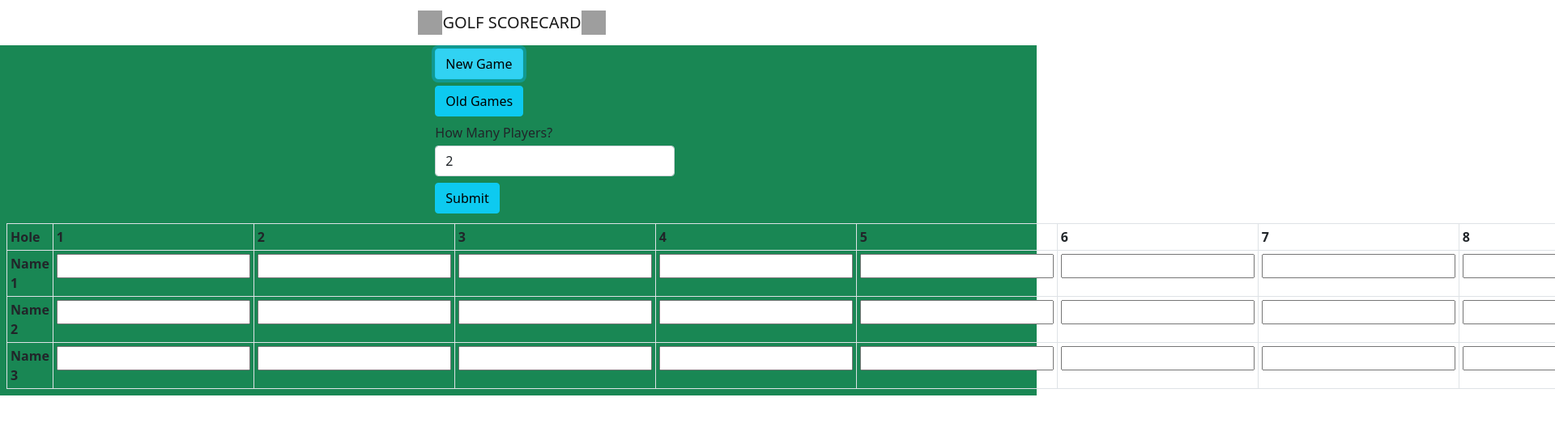
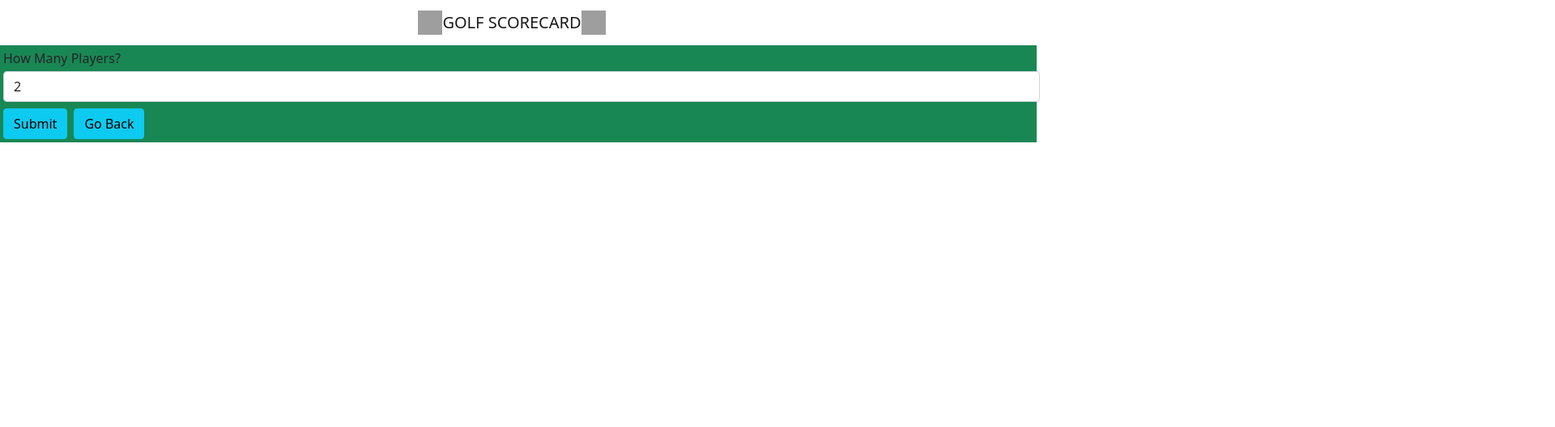
Before and after one commit to phillipmerriman/golf-scorecard-9-hole, a React (Create React App) app: page / in a window 1280 px wide. Both pictures are taken after a click on the button "New Game". Shown: the top 528 px of the page at 81% size, 1920 px wide, since content can reach past the window. Built offline with nearby package versions, Linux system fonts and the light colour scheme; grey boxes are pictures that could not be loaded.

Commit message:
NewOld on start, switched to btn elements vs components, onclicks for newgame/oldgame

```diff
--- a/src/App.js
+++ b/src/App.js
@@ -1,4 +1,5 @@
 import "./App.css";
+import React, { useState } from "react";
 import "bootstrap/dist/css/bootstrap.min.css";
 import Header from "./components/header/index";
 import NewOld from "./pages/new-old-select";
@@ -6,23 +7,29 @@ import PlayerCount from "./pages/player-count";
 import Scorecard from "./pages/scorecard";
 
 function App() {
+  const [newGame, setNewGame] = React.useState(false);
   return (
     <div className="bg-success">
       <Header />
       <div className="row">
         <div className="row">
           <div className="col-md-5"></div>
-          <div className="col-md-2">
-            <NewOld />
-          </div>
+          {/* <div className="col-md-2">
+            {
+              !newGame ? <NewOld setNewGame={setNewGame}/> : null
+            }
+          </div> */}
         </div>
-        <div className="row">
+        {
+          newGame ? <PlayerCount setNewGame={setNewGame}/> : <NewOld setNewGame={setNewGame}/>
+        }
+        {/* <div className="row">
           <div className="col-md-5"></div>
           <div className="col-md-3">
             <PlayerCount />
           </div>
         </div>
-        <Scorecard />
+        <Scorecard /> */}
       </div>
     </div>
   );
--- a/src/pages/new-old-select/index.js
+++ b/src/pages/new-old-select/index.js
@@ -1,15 +1,15 @@
-import React from "react";
+import React, { useState } from "react";
 import "bootstrap/dist/css/bootstrap.min.css";
 import Button from "../../components/button/index";
 
-function NewOld() {
+function NewOld(props) {
   return (
     <div className="justify-content-center">
       <div>
-        <Button text="New Game" />
+        <button class="btn btn-info my-1 mx-1" onClick={() => props.setNewGame(true)}>New Game</button>
       </div>
       <div>
-        <Button text="Old Games" />
+        <button class="btn btn-info my-1 mx-1" onClick={() => props.setNewGame(false)}>Old Games</button>
       </div>
     </div>
   );
--- a/src/pages/player-count/index.js
+++ b/src/pages/player-count/index.js
@@ -2,9 +2,9 @@ import React from "react";
 import "bootstrap/dist/css/bootstrap.min.css";
 import Button from "../../components/button";
 
-function PlayerCount() {
+function PlayerCount(props) {
   return (
-    <div>
+    <div className="justify-content-center">
       <p className="my-1 mx-1">How Many Players?</p>
       <select class="form-control my-1 mx-1">
         <option>2</option>
@@ -16,7 +16,18 @@ function PlayerCount() {
         <option>8</option>
       </select>
       <div>
-        <Button text="Submit" />
+        <button
+          class="btn btn-info my-1 mx-1"
+          onClick={() => console.log("Submit Clicked!!!!!!!!!!!!!!")}
+        >
+          Submit
+        </button>
+        <button
+          class="btn btn-info my-1 mx-1"
+          onClick={() => props.setNewGame(false)}
+        >
+          Go Back
+        </button>
       </div>
     </div>
   );
```
